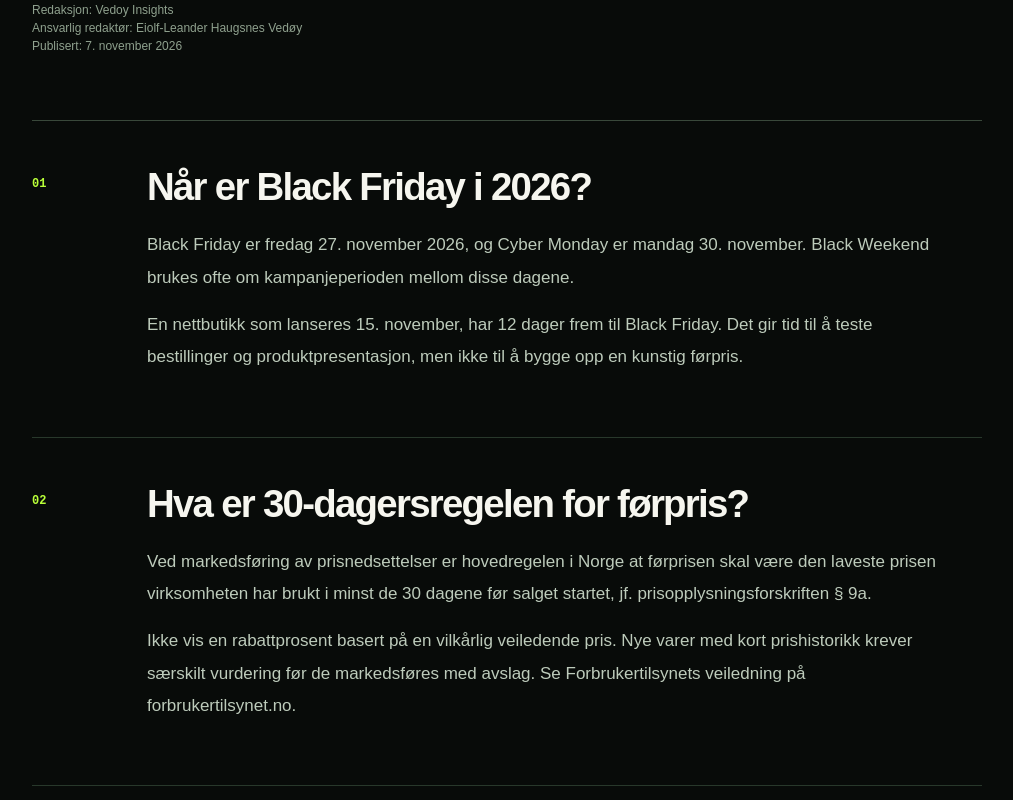
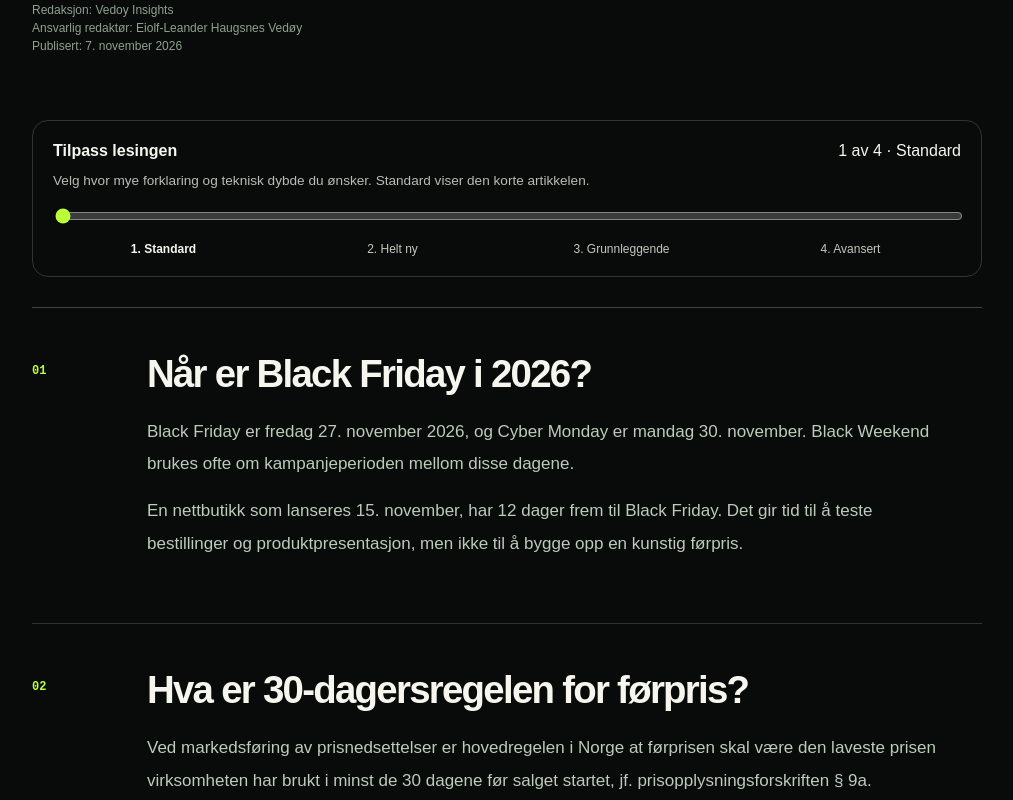
Before and after one commit to leandervedoy/Vedoy-Studio, a Next.js app: page /insights/black-friday-nettbutikk-forpris-og-rabatt in a window 1280 px wide. Shown: the part 740-1540 px from the top of the page, without its empty margins (133-1146 px from the left). Built offline with nearby package versions, Linux system fonts and the light colour scheme; no server answers.

Commit message:
Render article depth with accessible four-level slider

```diff
--- a/app/insights/[slug]/page.tsx
+++ b/app/insights/[slug]/page.tsx
@@ -5,6 +5,7 @@ import { getInsightArticle, INSIGHT_ARTICLES } from "@/lib/insights-articles";
 import styles from "../insights.module.css";
 import { ProjectScreenshotGallery } from "@/components/project-screenshot-gallery";
 import { STUDIO_SCREENSHOTS } from "@/lib/project-screenshots";
+import { InsightsArticleReader } from "@/components/insights/insights-article-reader";
 
 type PageProps = { params: Promise<{ slug: string }> };
 
@@ -37,13 +38,7 @@ export default async function InsightArticlePage({params}: PageProps) {
       <h1>{found.title}</h1>
       <p className={styles.articleLead}>{found.excerpt}</p>
       <p className={styles.byline}>{found.editor && found.editor === (found.journalist ?? found.author) ? <>Journalist og ansvarlig redaktør: {found.editor}<br /></> : <>{(found.journalist ?? found.author) === "Vedoy Insights" ? "Redaksjon: " : "Journalist: "}{found.journalist ?? found.author}<br />{found.editor ? <>Ansvarlig redaktør: {found.editor}<br /></> : null}</>}Publisert: <time dateTime={found.publishedAt}>{new Date(found.publishedAt).toLocaleDateString("nb-NO",{day:"numeric",month:"long",year:"numeric",timeZone:"Europe/Oslo"})}</time></p>
-      <div className={styles.articleBody}>
-        {found.sections.map((section,index) => <section key={section.heading}>
-          <div className={styles.chapterNumber}>{String(index+1).padStart(2,"0")}</div>
-          <h2>{section.heading}</h2>
-          {section.paragraphs.map((paragraph,i) => <p key={i}>{paragraph}</p>)}
-        </section>)}
-      </div>
+      <InsightsArticleReader slug={found.slug} sections={found.sections}/>
       {found.slug === "fra-ide-til-fungerende-teknologi-utviklingsdag-vedoy" ? <ProjectScreenshotGallery
         title="Se prosjektene fra utviklingsdagen."
         intro="Skjermbilder fra Bank, Collective og Hosting. Flere funksjoner er prototyper eller demoer, ikke ferdiglanserte produkter."
```
